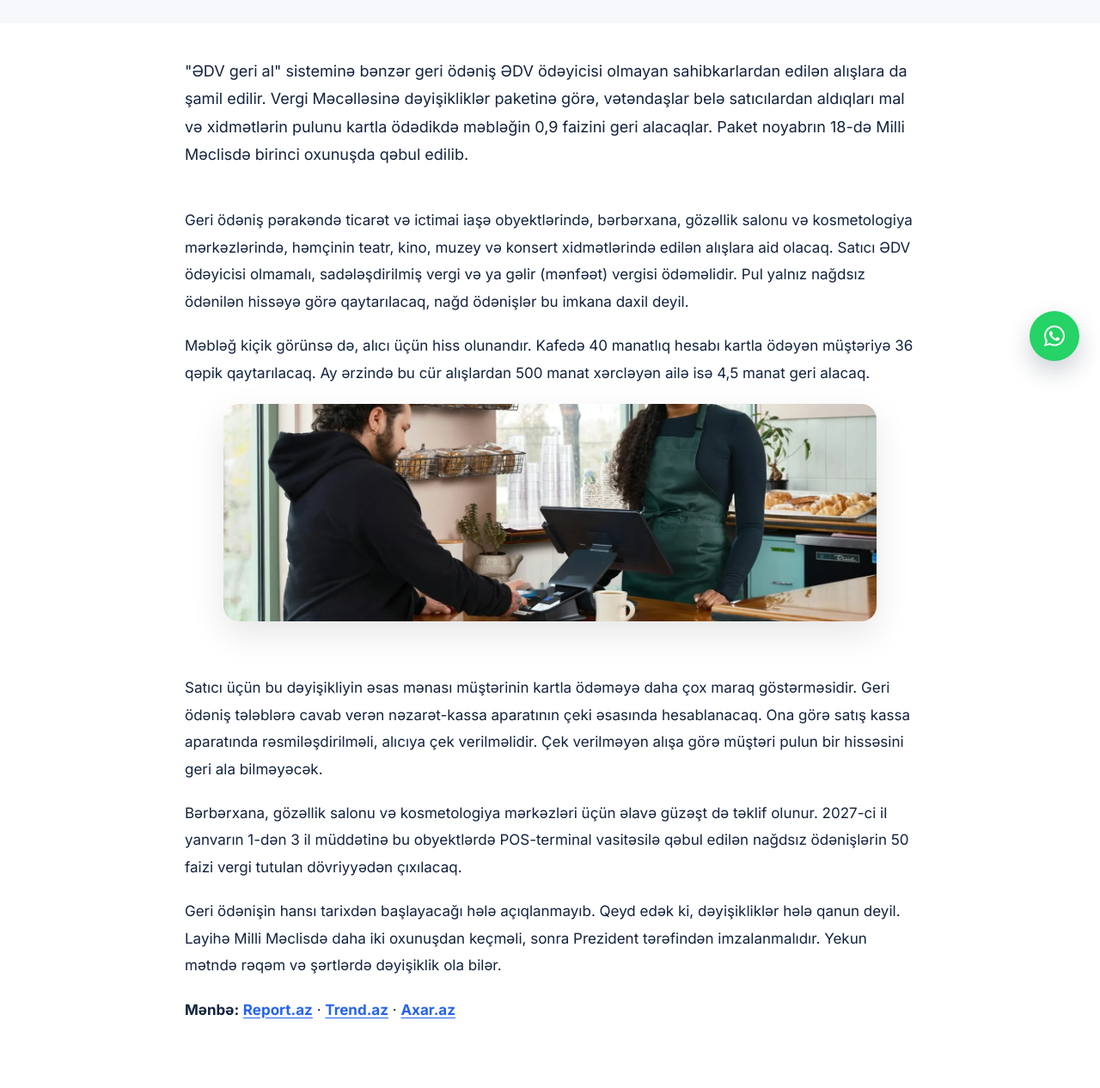
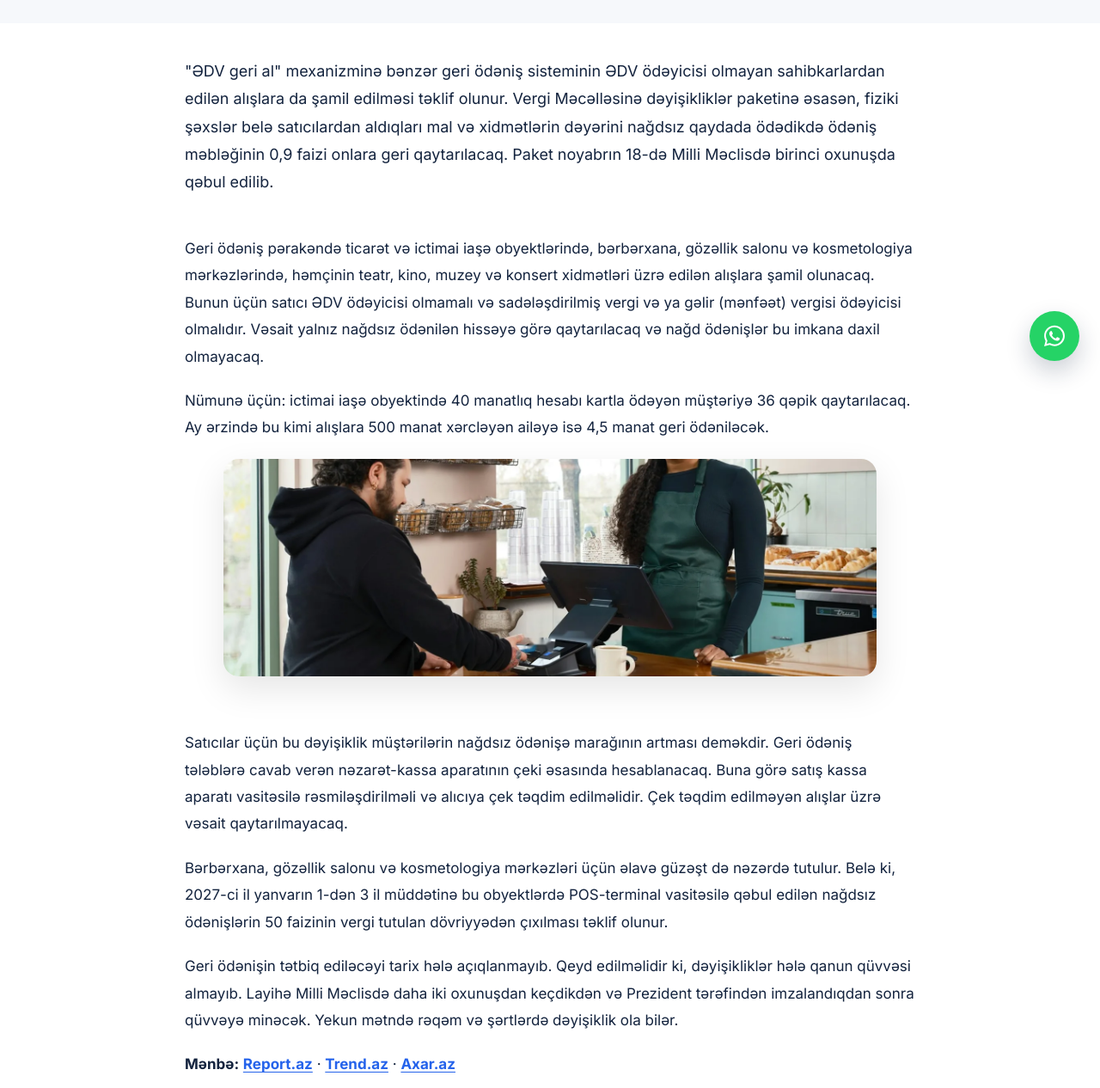
Before and after one commit to Rustamcoding/best-think-website, a plain HTML site: page Bloglar/nagdsiz-odenise-0-9-faiz-geri-qaytarma.html in a window 1280 px wide. Shown: the part 356-1622 px from the top of the page at 86% size. Drawn offline with Linux system fonts and the light colour scheme; files that its build step writes are made by us from their sources.

Commit message:
0,9% geri ödəniş xəbərinin mətni redaktə edildi
Co-Authored-By: Claude Opus 5.5 <noreply@anthropic.com>
Claude-Session: https://claude.ai/code/session_018yX6Xax2sKKkC3CUErtAB7

```diff
--- a/Bloglar/nagdsiz-odenise-0-9-faiz-geri-qaytarma.html
+++ b/Bloglar/nagdsiz-odenise-0-9-faiz-geri-qaytarma.html
@@ -13,12 +13,12 @@
     <meta name="viewport" content="width=device-width, initial-scale=1">
     <base href="../">
     <title>Kiçik mağaza və salonlarda kartla ödəyənlərə 0,9 faiz geri qaytarılacaq | Best Think</title>
-    <meta name="description" content="ƏDV ödəyicisi olmayan satıcılardan kartla alış edən vətəndaşlara ödənişin 0,9 faizinin geri qaytarılması təklif olunur. Hansı sahələrə aiddir və satıcı üçün nə dəyişir.">
+    <meta name="description" content="ƏDV ödəyicisi olmayan satıcılardan kartla alış edən fiziki şəxslərə ödəniş məbləğinin 0,9 faizinin geri qaytarılması təklif olunur. Hansı sahələrə şamil olunur və satıcı üçün nə dəyişir.">
     <meta name="robots" content="index, follow">
     <link rel="canonical" href="https://besthink.az/Bloglar/nagdsiz-odenise-0-9-faiz-geri-qaytarma.html">
     <meta property="og:type" content="article">
     <meta property="og:title" content="Kiçik mağaza və salonlarda kartla ödəyənlərə 0,9 faiz geri qaytarılacaq">
-    <meta property="og:description" content="ƏDV ödəyicisi olmayan satıcılardan kartla alış edən vətəndaşlara ödənişin 0,9 faizinin geri qaytarılması təklif olunur. Hansı sahələrə aiddir və satıcı üçün nə dəyişir.">
+    <meta property="og:description" content="ƏDV ödəyicisi olmayan satıcılardan kartla alış edən fiziki şəxslərə ödəniş məbləğinin 0,9 faizinin geri qaytarılması təklif olunur. Hansı sahələrə şamil olunur və satıcı üçün nə dəyişir.">
     <meta property="og:url" content="https://besthink.az/Bloglar/nagdsiz-odenise-0-9-faiz-geri-qaytarma.html">
     <meta property="og:image" content="https://besthink.az/assets/nagdsiz-odenis-geri-qaytarma-cover-20261118.jpg">
     <meta property="og:site_name" content="Best Think Konsaltinq">
@@ -44,18 +44,18 @@
     <section class="article-section">
         <div class="container article-container article-stack-layout">
             <div class="article-intro">
-                <p>"ƏDV geri al" sisteminə bənzər geri ödəniş ƏDV ödəyicisi olmayan sahibkarlardan edilən alışlara da şamil edilir. Vergi Məcəlləsinə dəyişikliklər paketinə görə, vətəndaşlar belə satıcılardan aldıqları mal və xidmətlərin pulunu kartla ödədikdə məbləğin 0,9 faizini geri alacaqlar. Paket noyabrın 18-də Milli Məclisdə birinci oxunuşda qəbul edilib.</p>
+                <p>"ƏDV geri al" mexanizminə bənzər geri ödəniş sisteminin ƏDV ödəyicisi olmayan sahibkarlardan edilən alışlara da şamil edilməsi təklif olunur. Vergi Məcəlləsinə dəyişikliklər paketinə əsasən, fiziki şəxslər belə satıcılardan aldıqları mal və xidmətlərin dəyərini nağdsız qaydada ödədikdə ödəniş məbləğinin 0,9 faizi onlara geri qaytarılacaq. Paket noyabrın 18-də Milli Məclisdə birinci oxunuşda qəbul edilib.</p>
             </div>
 
             <div class="article-content">
-                <p>Geri ödəniş pərakəndə ticarət və ictimai iaşə obyektlərində, bərbərxana, gözəllik salonu və kosmetologiya mərkəzlərində, həmçinin teatr, kino, muzey və konsert xidmətlərində edilən alışlara aid olacaq. Satıcı ƏDV ödəyicisi olmamalı, sadələşdirilmiş vergi və ya gəlir (mənfəət) vergisi ödəməlidir. Pul yalnız nağdsız ödənilən hissəyə görə qaytarılacaq, nağd ödənişlər bu imkana daxil deyil.</p>
-                <p>Məbləğ kiçik görünsə də, alıcı üçün hiss olunandır. Kafedə 40 manatlıq hesabı kartla ödəyən müştəriyə 36 qəpik qaytarılacaq. Ay ərzində bu cür alışlardan 500 manat xərcləyən ailə isə 4,5 manat geri alacaq.</p>
+                <p>Geri ödəniş pərakəndə ticarət və ictimai iaşə obyektlərində, bərbərxana, gözəllik salonu və kosmetologiya mərkəzlərində, həmçinin teatr, kino, muzey və konsert xidmətləri üzrə edilən alışlara şamil olunacaq. Bunun üçün satıcı ƏDV ödəyicisi olmamalı və sadələşdirilmiş vergi və ya gəlir (mənfəət) vergisi ödəyicisi olmalıdır. Vəsait yalnız nağdsız ödənilən hissəyə görə qaytarılacaq və nağd ödənişlər bu imkana daxil olmayacaq.</p>
+                <p>Nümunə üçün: ictimai iaşə obyektində 40 manatlıq hesabı kartla ödəyən müştəriyə 36 qəpik qaytarılacaq. Ay ərzində bu kimi alışlara 500 manat xərcləyən ailəyə isə 4,5 manat geri ödəniləcək.</p>
                 <figure class="article-inline-image article-inline-image-compact">
                     <img src="assets/nagdsiz-odenis-geri-qaytarma-inline-20261118.webp" alt="Kafedə piştaxta önündə kartla ödəniş edən müştəri" loading="lazy" decoding="async">
                 </figure>
-                <p>Satıcı üçün bu dəyişikliyin əsas mənası müştərinin kartla ödəməyə daha çox maraq göstərməsidir. Geri ödəniş tələblərə cavab verən nəzarət-kassa aparatının çeki əsasında hesablanacaq. Ona görə satış kassa aparatında rəsmiləşdirilməli, alıcıya çek verilməlidir. Çek verilməyən alışa görə müştəri pulun bir hissəsini geri ala bilməyəcək.</p>
-                <p>Bərbərxana, gözəllik salonu və kosmetologiya mərkəzləri üçün əlavə güzəşt də təklif olunur. 2027-ci il yanvarın 1-dən 3 il müddətinə bu obyektlərdə POS-terminal vasitəsilə qəbul edilən nağdsız ödənişlərin 50 faizi vergi tutulan dövriyyədən çıxılacaq.</p>
-                <p>Geri ödənişin hansı tarixdən başlayacağı hələ açıqlanmayıb. Qeyd edək ki, dəyişikliklər hələ qanun deyil. Layihə Milli Məclisdə daha iki oxunuşdan keçməli, sonra Prezident tərəfindən imzalanmalıdır. Yekun mətndə rəqəm və şərtlərdə dəyişiklik ola bilər.</p>
+                <p>Satıcılar üçün bu dəyişiklik müştərilərin nağdsız ödənişə marağının artması deməkdir. Geri ödəniş tələblərə cavab verən nəzarət-kassa aparatının çeki əsasında hesablanacaq. Buna görə satış kassa aparatı vasitəsilə rəsmiləşdirilməli və alıcıya çek təqdim edilməlidir. Çek təqdim edilməyən alışlar üzrə vəsait qaytarılmayacaq.</p>
+                <p>Bərbərxana, gözəllik salonu və kosmetologiya mərkəzləri üçün əlavə güzəşt də nəzərdə tutulur. Belə ki, 2027-ci il yanvarın 1-dən 3 il müddətinə bu obyektlərdə POS-terminal vasitəsilə qəbul edilən nağdsız ödənişlərin 50 faizinin vergi tutulan dövriyyədən çıxılması təklif olunur.</p>
+                <p>Geri ödənişin tətbiq ediləcəyi tarix hələ açıqlanmayıb. Qeyd edilməlidir ki, dəyişikliklər hələ qanun qüvvəsi almayıb. Layihə Milli Məclisdə daha iki oxunuşdan keçdikdən və Prezident tərəfindən imzalandıqdan sonra qüvvəyə minəcək. Yekun mətndə rəqəm və şərtlərdə dəyişiklik ola bilər.</p>
 
                 <p class="article-source"><strong>Mənbə:</strong> <a href="https://report.az/biznes-xeberleri/edv-odeyicisi-olmayan-sahibkarlardan-nagdsiz-alis-veris-eden-vetendaslara-da-geri-odenis-olacaq" target="_blank" rel="noopener">Report.az</a> · <a href="https://az.trend.az/azerbaijan/society/4247661.html" target="_blank" rel="noopener">Trend.az</a> · <a href="https://axar.az/news/toplum/1146045.html" target="_blank" rel="noopener">Axar.az</a></p>
             </div>
```
